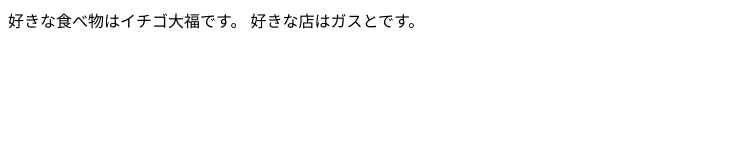
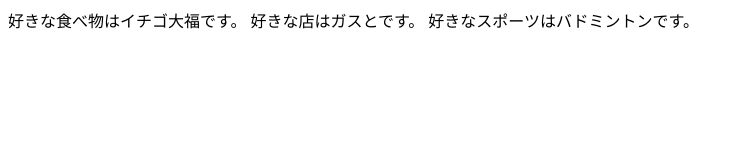
Before and after one commit to tenten0002/command-practice, a plain HTML site: page index.html in a window 1280 px wide. Shown: the whole page, without its empty margins (0-743 px from the left). Drawn offline with Linux system fonts and the light colour scheme.

Commit message:
好きなスポーツを追加

```diff
--- a/index.html
+++ b/index.html
@@ -3,5 +3,6 @@
 <body>
 	好きな食べ物はイチゴ大福です。
 	好きな店はガスとです。
+	好きなスポーツはバドミントンです。
 </body>
 </html>
```
